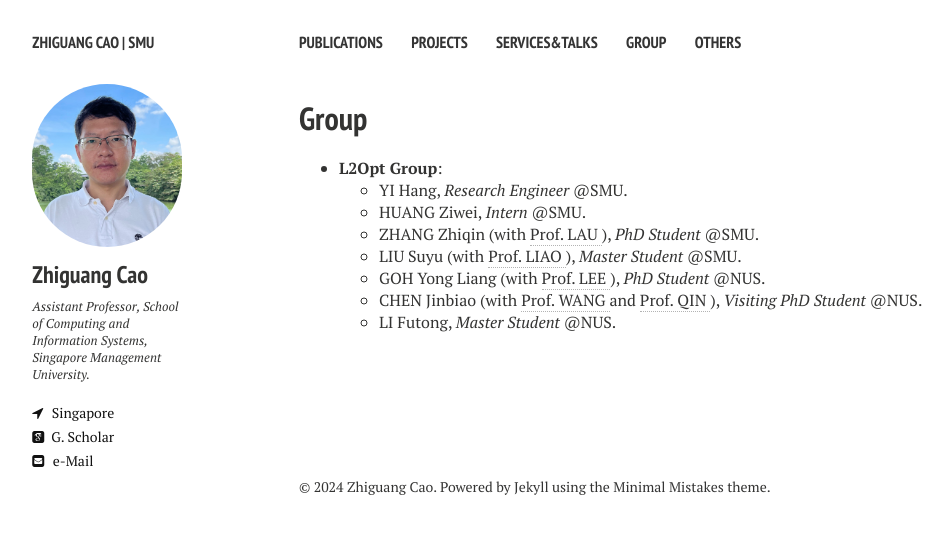
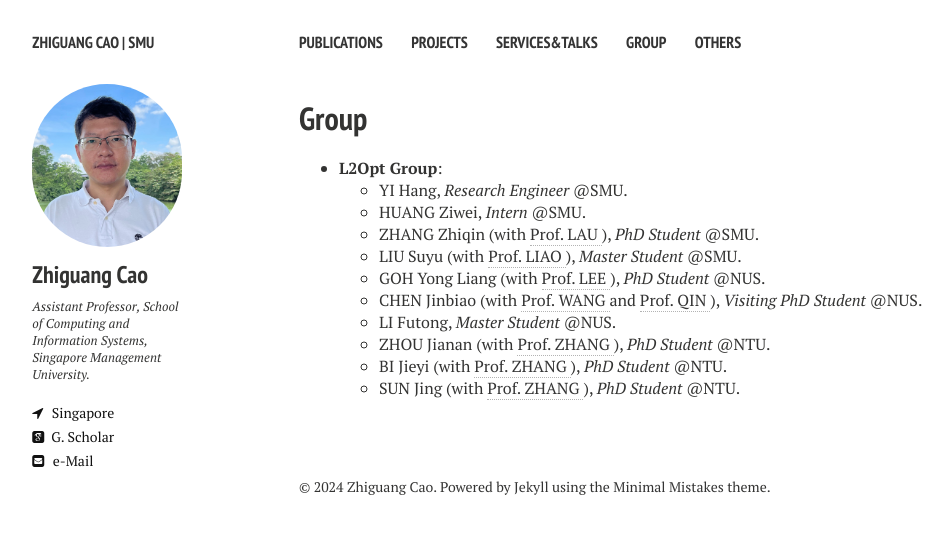
Before and after one commit to zhiguangcaosg/zhiguangcaosg.github.io, a Jekyll site: the page built from group.md, in a window 1280 px wide. Shown: the top 534 px of the page, without its empty margins (21-973 px from the left). Built offline with Jekyll 4.4.1, drawn with Linux system fonts in a browser that asks for light colours; nearby versions of some CDN libraries.

Commit message:
Update group.md

```diff
--- a/group.md
+++ b/group.md
@@ -33,6 +33,12 @@ comments: false
 	</li>
         <li> LI Futong, <i>Master Student</i> @NUS.
 	</li>
+	<li> ZHOU Jianan (with <a href="https://personal.ntu.edu.sg/zhangj/" target="_blank"> Prof. ZHANG </a>), <i>PhD Student</i> @NTU.
+	</li>
+        <li> BI Jieyi (with <a href="https://personal.ntu.edu.sg/zhangj/" target="_blank"> Prof. ZHANG </a>), <i>PhD Student</i> @NTU.
+	</li>
+        <li> SUN Jing (with <a href="https://personal.ntu.edu.sg/zhangj/" target="_blank"> Prof. ZHANG </a>), <i>PhD Student</i> @NTU.
+	</li>
 
 	</ul>
 </li>
```
